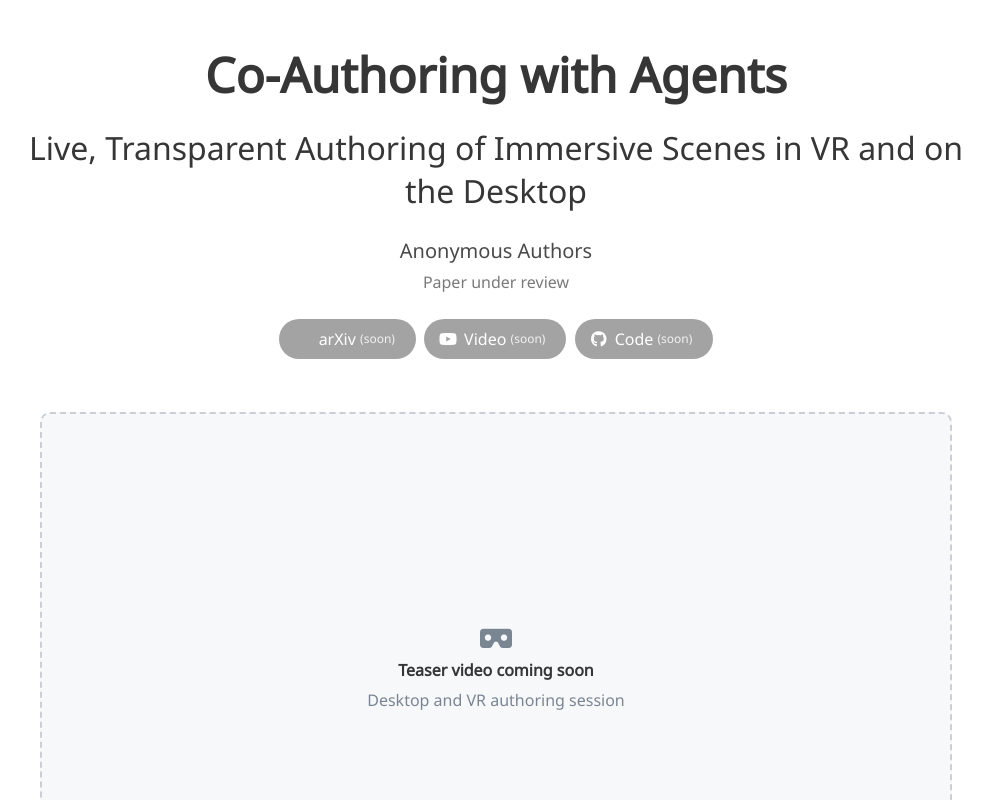
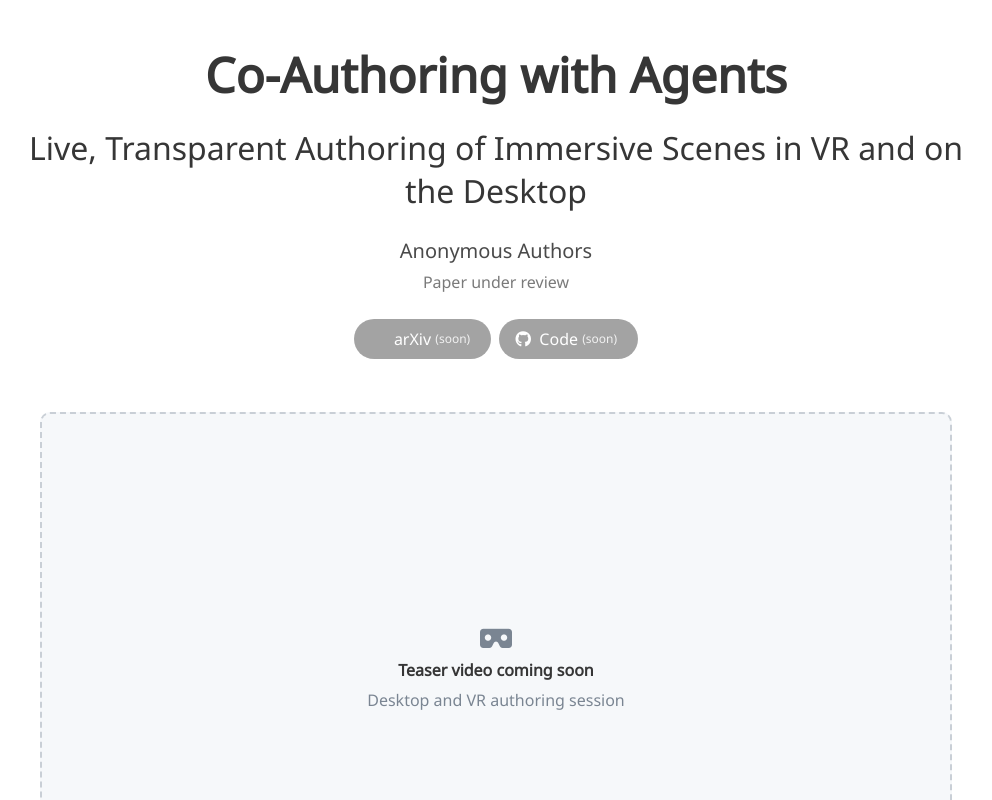
Before and after one commit to bob354/setpiece, a plain HTML site: page index.html in a window 1280 px wide. Shown: the top 800 px of the page, without its empty margins (144-1136 px from the left). Drawn offline with Linux system fonts and the light colour scheme; some icons are missing; a web font is replaced by a local one.

Commit message:
Remove Video button
Co-Authored-By: Claude Sonnet 5.5 <noreply@anthropic.com>

```diff
--- a/index.html
+++ b/index.html
@@ -48,13 +48,6 @@
               <a class="button is-normal is-rounded is-dark" disabled aria-disabled="true">
                 <span class="icon"><i class="ai ai-arxiv"></i></span>
                 <span>arXiv</span><span class="soon">(soon)</span>
-              </a>
-            </span>
-            <!-- Video. -->
-            <span class="link-block">
-              <a class="button is-normal is-rounded is-dark" disabled aria-disabled="true">
-                <span class="icon"><i class="fab fa-youtube"></i></span>
-                <span>Video</span><span class="soon">(soon)</span>
               </a>
             </span>
             <!-- Code. The repo is private for now. When public, restore:
```
Also changed, not shown: 1 other file.
